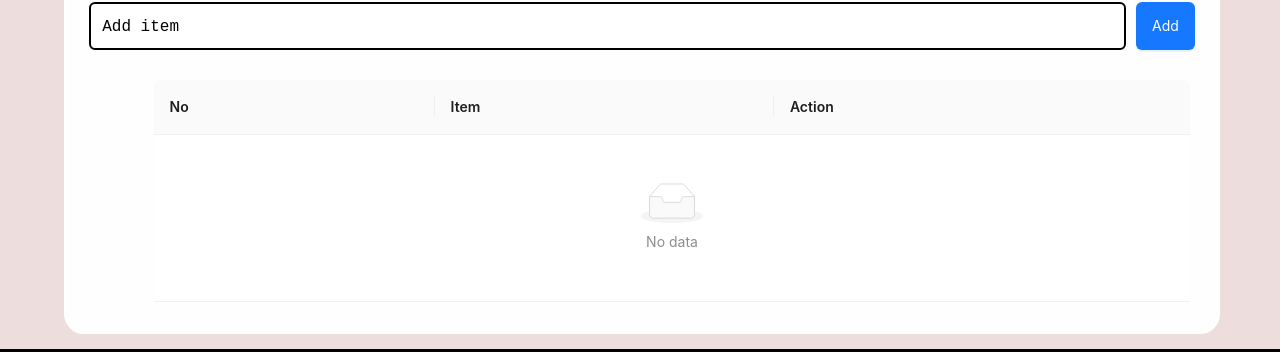
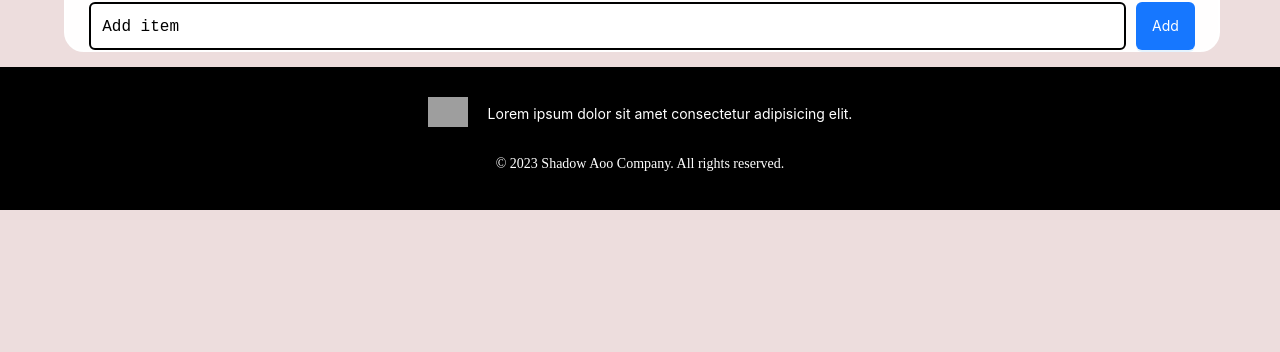
Before and after one commit to Noor-Waqas/Navbar-antd, a React (Vite) app: page /todo.list in a window 1280 px wide. Shown: the part 533-885 px from the top of the page. After the commit the page ends 800 px from the top, so only its background shows below. Built offline with nearby package versions, Linux system fonts and the light colour scheme; grey boxes are pictures that could not be loaded.

Commit message:
reduse code

```diff
--- a/src/components/contect/index.jsx
+++ b/src/components/contect/index.jsx
@@ -21,6 +21,7 @@ const Index  = () => {
     setinputdata(setcounting(counting + 1));
     toast('Add items Successfully');
   };
+
 
 
   const deleteHandleItem = (key) => {
@@ -70,20 +71,11 @@ const Index  = () => {
               Add
             </Button>
           </div>
-          {/* {
-            data.map(()=>{
-              return(
-                <div className={style.tableDataDiv}>
-                <Table dataSource={data}  columns={columns} className={style.tableData} />
-              </div>
-
-            )
-            })
-          } */}
-
-          <div className={style.tableDataDiv}>
-            <Table dataSource={data}  columns={columns} className={style.tableData} />
-          </div>
+          {
+            data.length ? (<div className={style.tableDataDiv}>
+              <Table dataSource={data}  columns={columns} className={style.tableData} />
+            </div>) : ""
+          }
         </div>
       </div>
       <ToastContainer theme="dark"/>
--- a/src/components/contect/style.module.scss
+++ b/src/components/contect/style.module.scss
@@ -53,6 +53,9 @@ body{
         width: 100%;
         display: flex;
         justify-content: center;
+        @media only screen and (max-width: 600px) {
+            margin: 0px;
+        }
         .tableData{
             width: 90%;
             // margin-left: 50px;
```
